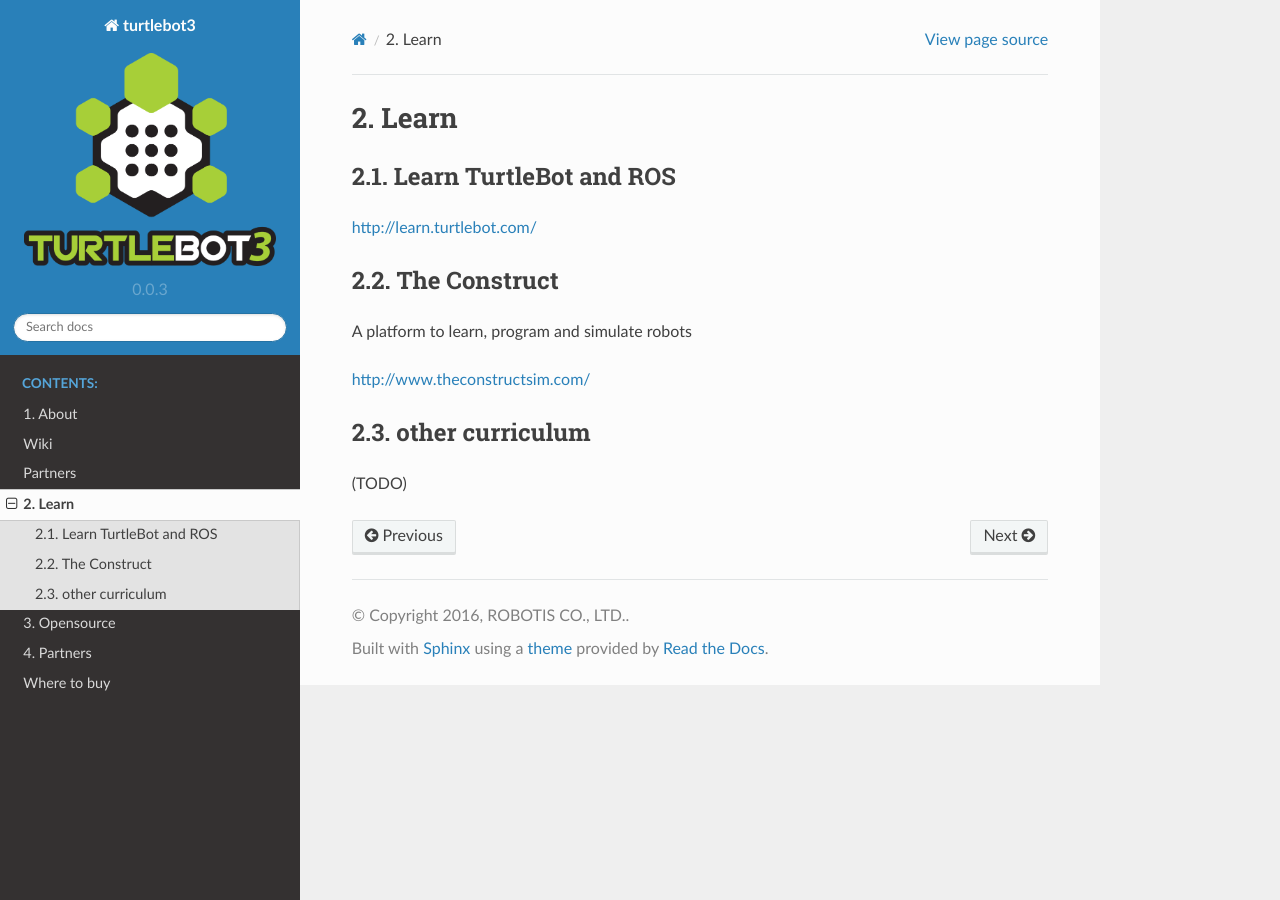
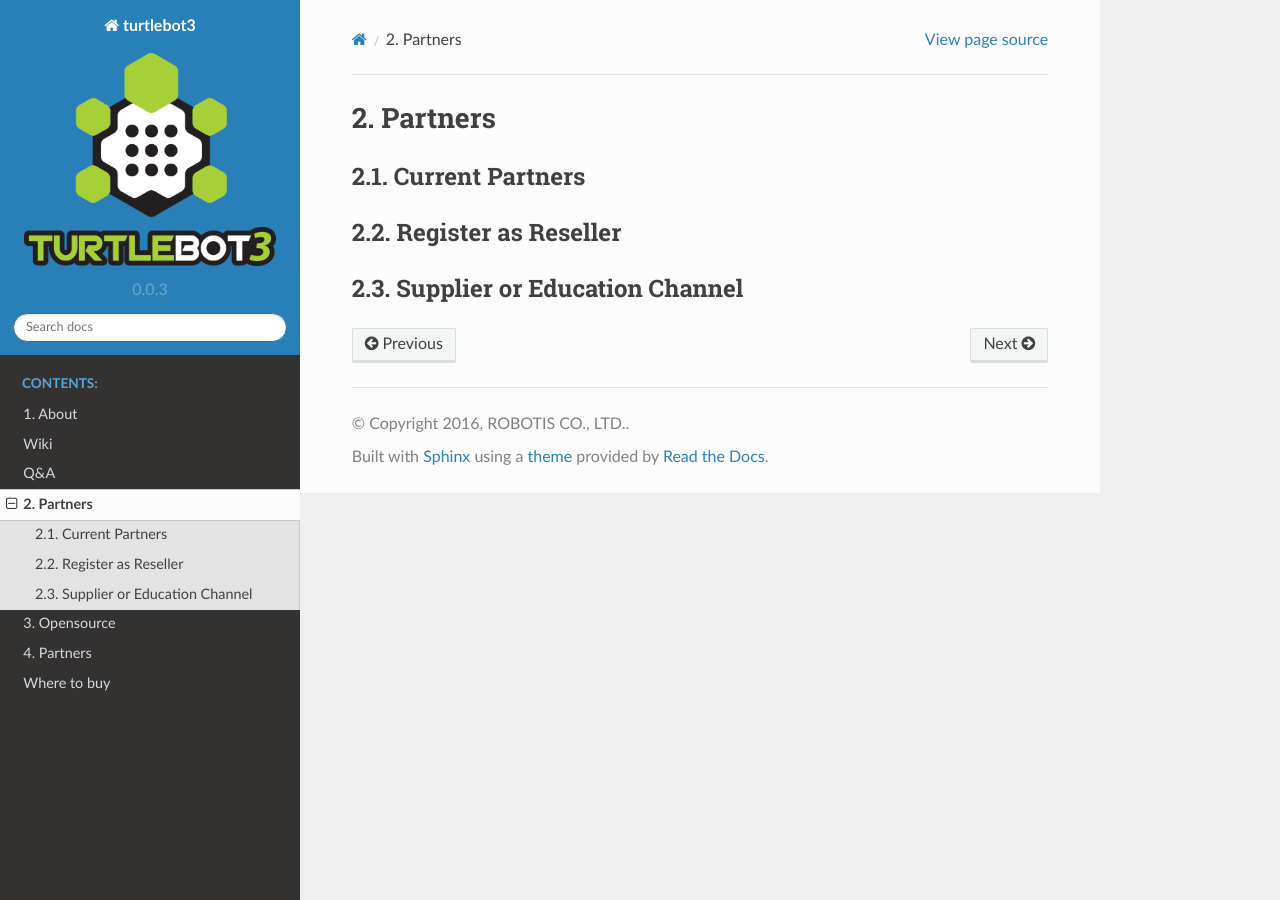
Before and after one commit to shivharis/turtlebot3_wiki, a Sphinx documentation site: the page built from docs/source/learn/index.rst, in a window 1280 px wide. Built offline with Sphinx 7.4.7 and the Read the Docs theme 2.0.0, drawn with Linux system fonts in a browser that asks for light colours; pages that are not in the unit, such as notebooks, are missing from menus.

Commit message:
testing the index numbers

```diff
--- a/docs/source/learn/index.rst
+++ b/docs/source/learn/index.rst
@@ -1,28 +1,19 @@
-.. _learn:
+.. _partners:
 
-Learn
-=====
+Partners
+========
 
-Learn TurtleBot and ROS
------------------------
-
-http://learn.turtlebot.com/
-
-The Construct
--------------
-
-A platform to learn, program and simulate robots
-
-http://www.theconstructsim.com/
-
-
-other curriculum
+Current Partners
 ----------------
 
-(TODO)
+Register as Reseller
+--------------------
+
+Supplier or Education Channel
+-----------------------------
 
 .. toctree::
    :numbered:
    :maxdepth: 1
 
-   learn
+   partners
--- a/docs/source/qna/index.rst
+++ b/docs/source/qna/index.rst
@@ -1,19 +1,49 @@
-.. _partners:
+.. _qna:
 
-Partners
-========
+Q&A
+===
 
-Current Partners
-----------------
+What is Open Source Hardware?
+-----------------------------
 
-Register as Reseller
---------------------
+Open source hardware is an emerging concept. We’re following the recently established Open Source Hardware Statement of Principles and Definition v1.0. From that document:
 
-Supplier or Education Channel
------------------------------
+"Open source hardware is hardware whose design is made publicly available so that anyone can study, modify, distribute, make, and sell the design or hardware based on that design. The hardware's source, the design from which it is made, is available in the preferred format for making modifications to it....Open source hardware gives people the freedom to control their technology while sharing knowledge and encouraging commerce through the open exchange of designs."
+What does Open Source mean for TurtleBot?
+We’re publishing all the information that you need to build your own TurtleBot, including links to all the parts that you need. You’re free (and encouraged) to modify our initial design to create your own variations on TurtleBot.
+
+What is turtlebot.com?
+----------------------
+
+This site is a resource created by and for the TurtleBot community. It’s a portal for people to learn about TurtleBot, order components to build TurtleBots, and freely exchange information about how to make, modify, and extend TurtleBots.
+
+Why did Willow Garage make the TurtleBot Open Source?
+-----------------------------------------------------
+
+TurtleBot is about getting hackers involved in robotics. And hackers want maximum control over their hardware and software. Given the plans, parts list, assembly instructions, and links to suppliers, you have the ability to do whatever you want with TurtleBot. You can use components that you already have, substitute similar components, and generally mix and match to order only what you need to build exactly what you want. Of course, any component changes may entail other, as-yet-undocumented modifications to the design. Over time the community will contribute to a common body of documentation on their own TurtleBot variations, at turtlebot.com.
+
+I’d like to supply parts for TurtleBots; how can I participate?
+---------------------------------------------------------------
+
+Great! More suppliers of TurtleBot parts means more choice for the TurtleBot community. Please visit this page.
+
+What license will be applied to the TurtleBot documentation?
+------------------------------------------------------------
+
+Just as for ROS software, we prefer permissive licenses that facilitate commercial use of code. The preferred license for TurtleBot hardware documentation is the FreeBSD Documentation License.
+
+Can I apply the TurtleBot name to my modification of your design, or my own similar robot design?
+-------------------------------------------------------------------------------------------------
+
+The Open Source Robotics Foundation holds the TurtleBot trademark with the United States Patent and Trademark Office. If you want to use the TurtleBot name or mark, please send an email to [turtlebot@osrfoundation.org](mailto:turtlebot@osrfoundation.org).
+
+Q&A
+---
+
+http://answers.ros.org/questions/
 
 .. toctree::
    :numbered:
    :maxdepth: 1
 
-   partners
+   qna
```
Also changed, not shown: docs/source/qna/test.rst (deleted, +0 -49 lines).
